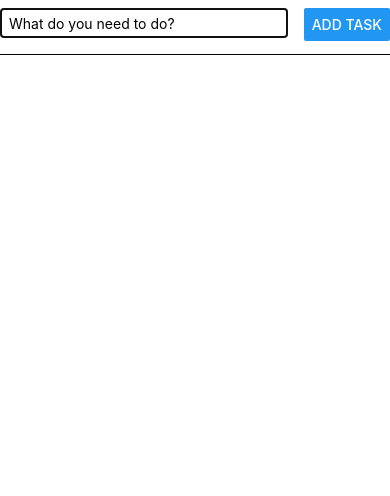
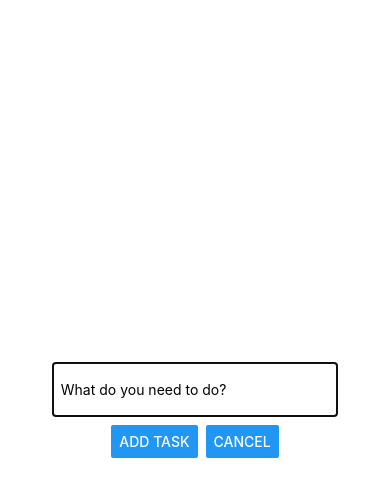
Before and after one commit to SpiderAndCat/reactNative_ToDoApp, a React Native app: screen / in a window 390 px wide. Both pictures are taken after a click on the button "ADD NEW TASK". Shown: the top 496 px of the page. Built offline with nearby package versions, Linux system fonts and the light colour scheme.

Commit message:
Modal layout improved

```diff
--- a/components/TaskInput.jsx
+++ b/components/TaskInput.jsx
@@ -14,12 +14,20 @@ function TaskInput(props) {
 
     }
 
+
+
     return (
         <Modal visible={props.visible} animationType='slide'>
             <View style={styles.inputContainer}>
                 <TextInput value={enteredToDoTask} style={styles.textInput} placeholder='What do you need to do?' onChangeText={taskTextEnteredHandler}></TextInput>
-                <View style={styles.addButton}>
-                    <Button onPress={addTaskHandler} title='Add Task'/>
+                <View style={styles.buttonContainer}>
+                    <View style={styles.buttonView}>
+                        <Button onPress={addTaskHandler} title='Add Task'/>
+                    </View>
+                    <View style={styles.buttonView}>
+                        <Button title='Cancel'/>
+                    </View>
+
                 </View>
             </View>
         </Modal>
@@ -32,24 +40,26 @@ export default TaskInput;
 const styles = StyleSheet.create({
     inputContainer: {
         flex: 1,
-        flexDirection: 'row',
-        justifyContent: 'space-between',
-        paddingBottom: 16,
-        paddingTop: 8,
+        alignItems: 'center',
+        justifyContent: 'center',
         marginBottom: 16,
         borderBottomWidth: 1,
-        maxHeight: 55
-      },
+        padding: 16
+    },
       textInput: {
-        marginRight: 16,
+        maxHeight: 55,
+        width: '80%',
+
         padding: 8,
         borderWidth: 1,
         borderColor: 'blue',
-        width: '80%',
         height: '100%'
       },
-      addButton: {
-        alignItems: 'center',
-        height: '100vh'
+      buttonContainer: {
+        flexDirection: 'row',
+        margin: 8
+      },
+      buttonView: {
+        marginHorizontal: 4
       },
   });
```
